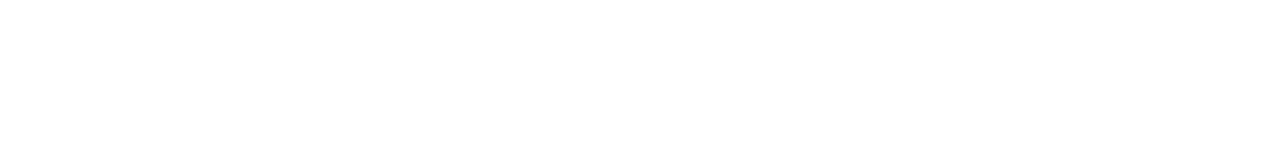
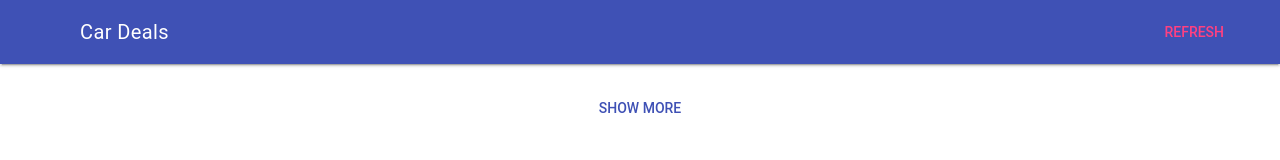
Before and after one commit to patrickmonteiro/pwa-get-started, a plain HTML site: page index.html in a window 1280 px wide. Drawn offline with Linux system fonts and the light colour scheme.

Commit message:
initial layout

```diff
--- a/index.html
+++ b/index.html
@@ -9,8 +9,31 @@
   <link rel="stylesheet" href="https://fonts.googleapis.com/icon?family=Material+Icons">
   <meta name="description" content="The best car deals on the web!">
   <title>Car Deals</title>
+  <style>
+    .center { text-align: center; padding: 10px}
+  </style>
 </head>
 <body>
-
+  <div class="mdl-layout mdl-js-layout mdl-layout--fixed-header">
+    <header class="mdl-layout__header">
+      <div class="mdl-layout__header-row">
+        <span class="mdl-layout-title">Car Deals</span>
+        <div class="mdl-layout-spacer"></div>
+        <div class="mdl-navigation">
+          <button class="mdl-button mdl-js-button mdl-button-raised mdl-button--accent mdl-js-ripple-effect">
+            Refresh
+          </button>
+        </div>
+      </div>
+    </header>
+    <main class="mdl-layout__content">
+      <div class="mdl-grid"></div>
+      <div class="center">
+          <button class="mdl-button mdl-js-button mdl-button-raised mdl-button--colored mdl-js-ripple-effect">
+              Show More
+            </button>
+      </div>
+    </main>
+  </div>
 </body>
 </html>
```
